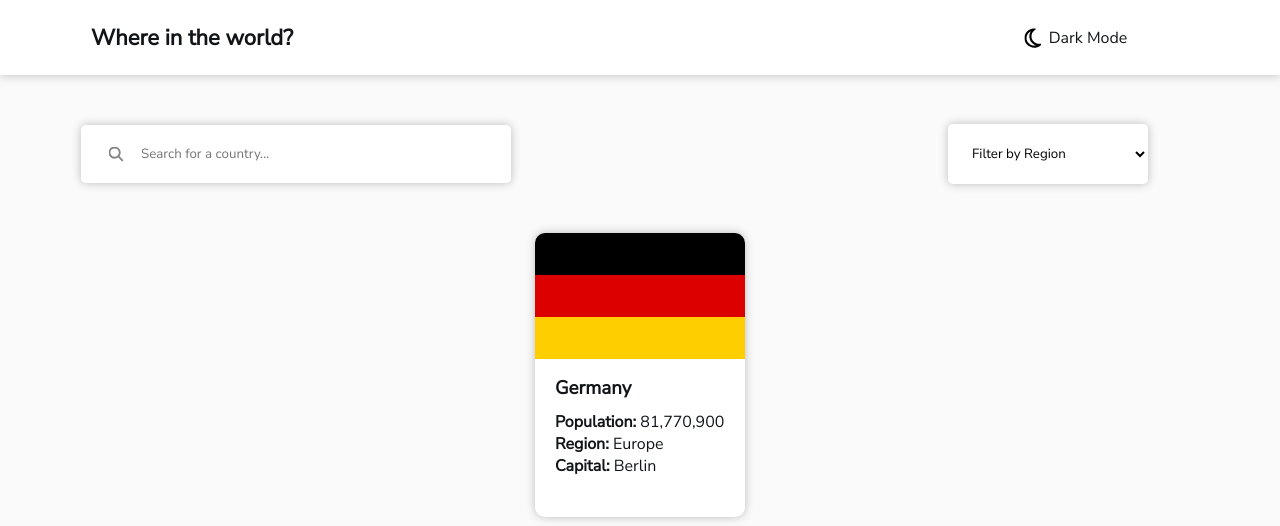
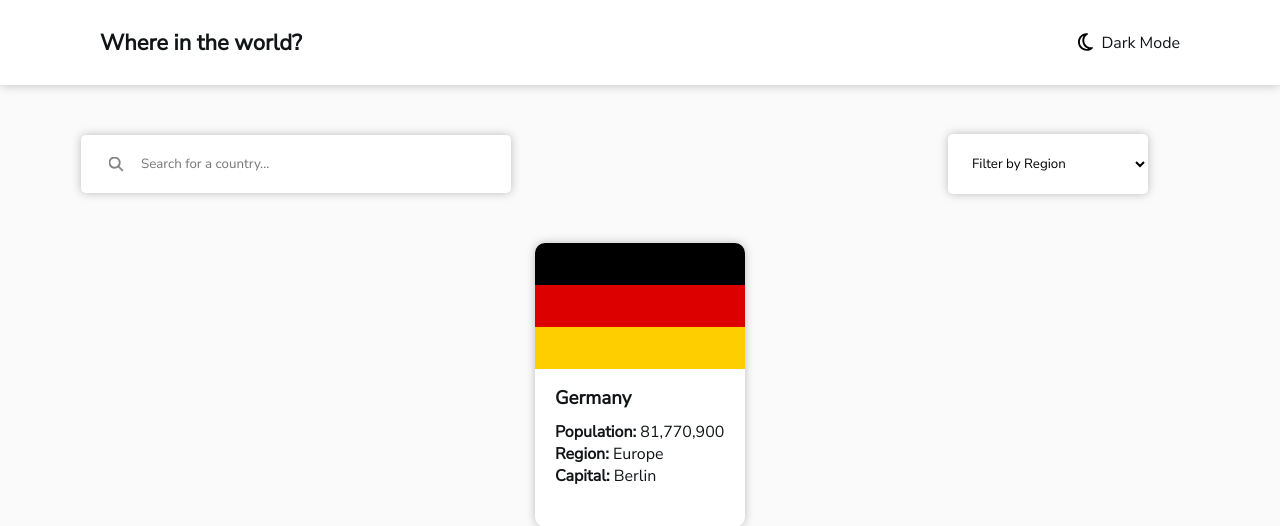
Before and after one commit to Mikael-Kolehmainen/frontend-mentor-countries-api, a PHP site: page / in a window 1280 px wide. Shown: the top 526 px of the page. Run offline with PHP 8.4, Linux system fonts and the light colour scheme; data that the repository does not hold is empty.

Commit message:
Fixed the header

```diff
--- a/src/public_site/controller/HeaderController.php
+++ b/src/public_site/controller/HeaderController.php
@@ -8,8 +8,14 @@ class HeaderController
   {
     echo "
       <header>
-        <h1>Where in the world?</h1>
-        <a href='#'><i class='fa-regular fa-moon'></i> Dark Mode</a>
+        <div class='row'>
+          <div class='col'>
+            <h1>Where in the world?</h1>
+          </div>
+          <div class='col'>
+            <a href='#'><i class='fa-regular fa-moon'></i> Dark Mode</a>
+          </div>
+        </div>
       </header>
     ";
   }
--- a/src/public_site/controller/HomeController.php
+++ b/src/public_site/controller/HomeController.php
@@ -6,6 +6,8 @@ class HomeController
 {
   public function showHomePage(): void
   {
+    echo "</head>";
+
     $headerController = new HeaderController();
     $headerController->showHeader();
 
--- a/src/public_site/styles/css/main.css
+++ b/src/public_site/styles/css/main.css
@@ -60,20 +60,28 @@
       margin: 0 0 0 20px; }
 
 header {
-  position: relative;
+  padding: 0 100px 0 100px;
   background-color: white;
-  height: 75px;
+  height: 85px;
   box-shadow: 0px 0px 10px rgba(0, 0, 0, 0.25); }
-  header h1, header a {
-    position: absolute;
-    top: 50%;
-    left: 50%;
-    transform: translate(-50%, -50%);
-    width: fit-content; }
-  header h1 {
-    left: 15%; }
-  header a {
-    left: 85%; }
+  header .row {
+    height: 100%;
+    display: flex; }
+    header .row .col {
+      width: 100%;
+      margin: auto 0 auto 0;
+      text-align: right; }
+      header .row .col * {
+        width: fit-content;
+        height: 30px;
+        margin: auto 0 auto 0; }
+      header .row .col a {
+        position: relative; }
+        header .row .col a i {
+          width: 20px;
+          height: 20px;
+          right: 0;
+          top: 10px; }
 
 * {
   scroll-behavior: smooth;
--- a/src/public_site/styles/sass/layout/_header.scss
+++ b/src/public_site/styles/sass/layout/_header.scss
@@ -1,20 +1,33 @@
 header {
-    position: relative;
-    background-color: $white;
-    height: 75px;
-    box-shadow: $shadow;
+  padding: 0 100px 0 100px;
+  background-color: $white;
+  height: 85px;
+  box-shadow: $shadow;
 
-    h1, a {
-        position: absolute;
-        top: 50%;
-        left: 50%;
-        transform: translate(-50%, -50%);
+  .row {
+    height: 100%;
+    display: flex;
+
+    .col {
+      width: 100%;
+      margin: auto 0 auto 0;
+      text-align: right;
+
+      * {
         width: fit-content;
+        height: 30px;
+        margin: auto 0 auto 0;
+      }
+      a {
+        position: relative;
+
+        i {
+          width: 20px;
+          height: 20px;
+          right: 0;
+          top: 10px;
+        }
+      }
     }
-    h1 {
-        left: 15%;
-    }
-    a {
-        left: 85%;
-    }
+  }
 }
```
Also changed, not shown: 1 other file.
